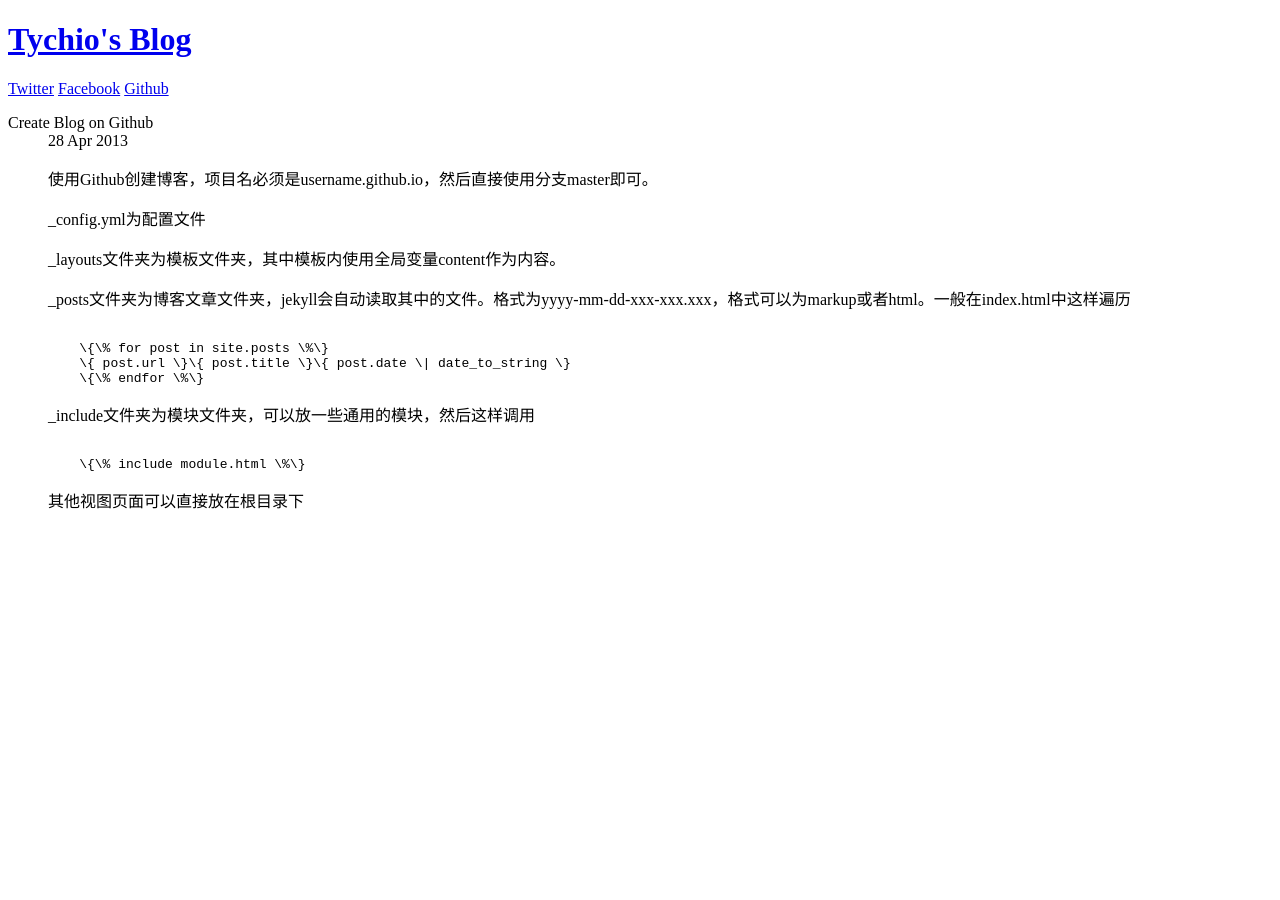
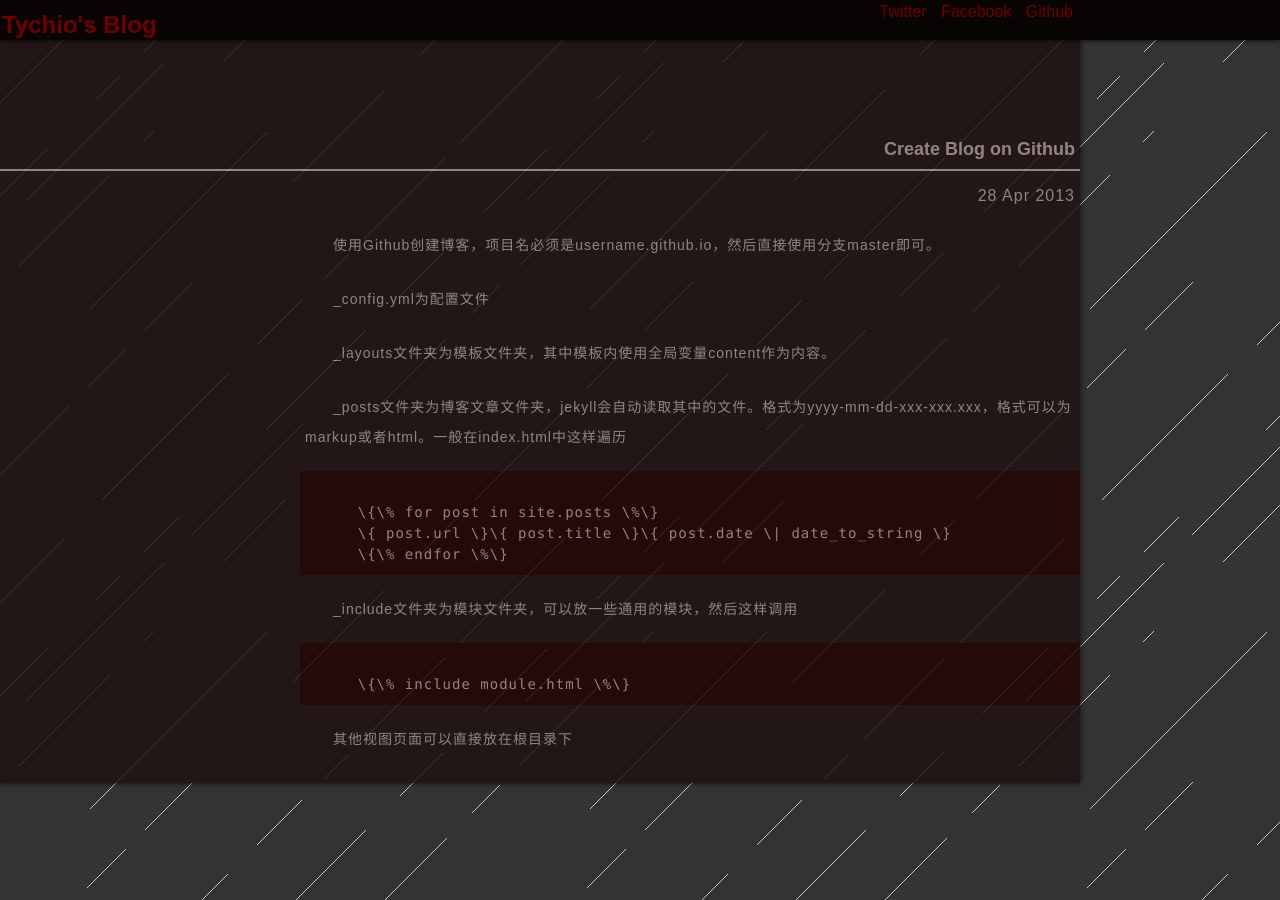
Before and after one commit to tychio/old_blog, a Jekyll site: the page built from _posts/2013-04-28-create.html, in a window 1280 px wide. Built offline with Jekyll 4.4.1, drawn with Linux system fonts in a browser that asks for light colours; some web fonts are replaced; Markdown is read by kramdown in place of the engine named in the settings.

Commit message:
update style

```diff
--- a/_layouts/default.html
+++ b/_layouts/default.html
@@ -3,7 +3,7 @@
 <head>
     <meta charset="utf-8">
     <title>{{ page.title }}</title>
-    <link rel="stylesheet" type="text/css" href="../css/style.css">
+    <link rel="stylesheet" type="text/css" href="/css/style.css">
 </head>
 <body>
     <header>
--- a/css/style.css
+++ b/css/style.css
@@ -3,15 +3,15 @@
 /*font*/
 @font-face{
     font-family: "aviel";
-    src: url(../font/Aviel.ttf) format("truetype");
+    src: url(/font/Aviel.ttf) format("truetype");
 };
 @font-face{
     font-family: "AF TOMMY HILFIGER";
-    src: url(../font/AFTOM__.TTF) format("truetype");
+    src: url(/font/AFTOM__.TTF) format("truetype");
 };
 @font-face{
     font-family: "monaco";
-    src: url(../font/monaco.ttf.ttf) format("truetype");
+    src: url(/font/monaco.ttf.ttf) format("truetype");
 };
 /*clearfix*/
 .clearfix:after{
@@ -31,7 +31,7 @@
 a, a:link, a:visited{ color: #AA9999; text-decoration: none; }
 a:hover{ color: #CCBBBB; }
 /* LAYOUT */
-body{ background: #333 url(../img/bg.png) repeat; font-family: "aviel", "微软雅黑", arial; font-size: 16px; }
+body{ background: #333 url(/img/bg.png) repeat; font-family: "aviel", "微软雅黑", arial; font-size: 16px; }
 /* =header*/
 header{ position: fixed; z-index: 10000; top: 0; left: 0; height: 40px; width: 100%; background: #090404; font-family: "AF TOMMY HILFIGER", arial;
     -webkit-box-shadow: 0 0 5px #000;
@@ -39,7 +39,7 @@
         -ms-box-shadow: 0 0 5px #000;
          -o-box-shadow: 0 0 5px #000;
             box-shadow: 0 0 5px #000; }
-header div#top{ width: 1080px; }
+header div#top{ position: relative; width: 1080px; }
 header div#top a,
 header div#top a:link,
 header div#top a:visited{ color: #700000; }
@@ -47,7 +47,7 @@
 /* ==title*/
 header div#top h1{ display: inline-block; line-height: 30px; margin: 10px 2px 0 2px; font-size: 24px; }
 /* ==nav*/
-header div#top nav{ float: right; margin: 2px; }
+header div#top nav{ position: absolute; top: 0; right: 0; margin: 2px; }
 header div#top nav a{ padding-bottom: 15px; line-height: 20px; margin: 0 5px; }
 /* =section*/
 section{ position: relative; overflow: hidden; top: 40px; left: 0; width: 1080px; background: #201010; opacity: 0.8; filter: alpha(opacity=80);
```
